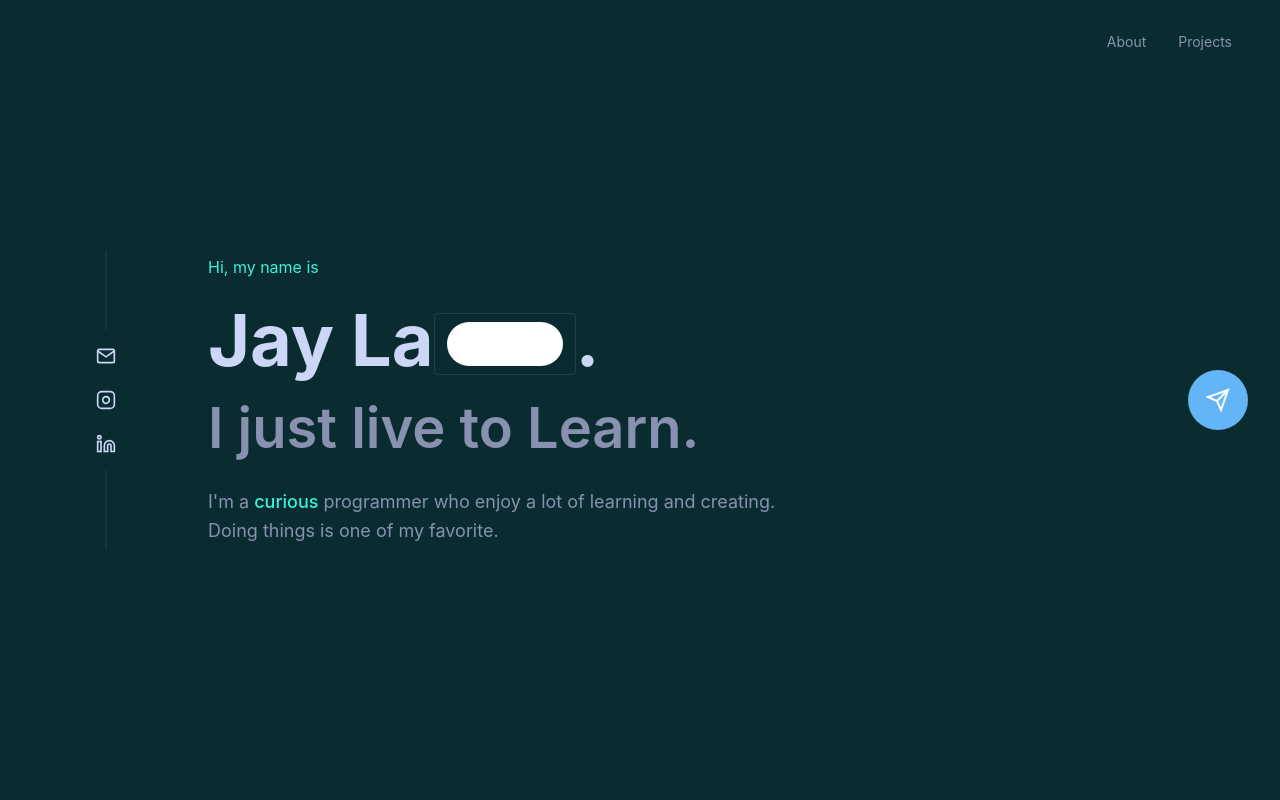
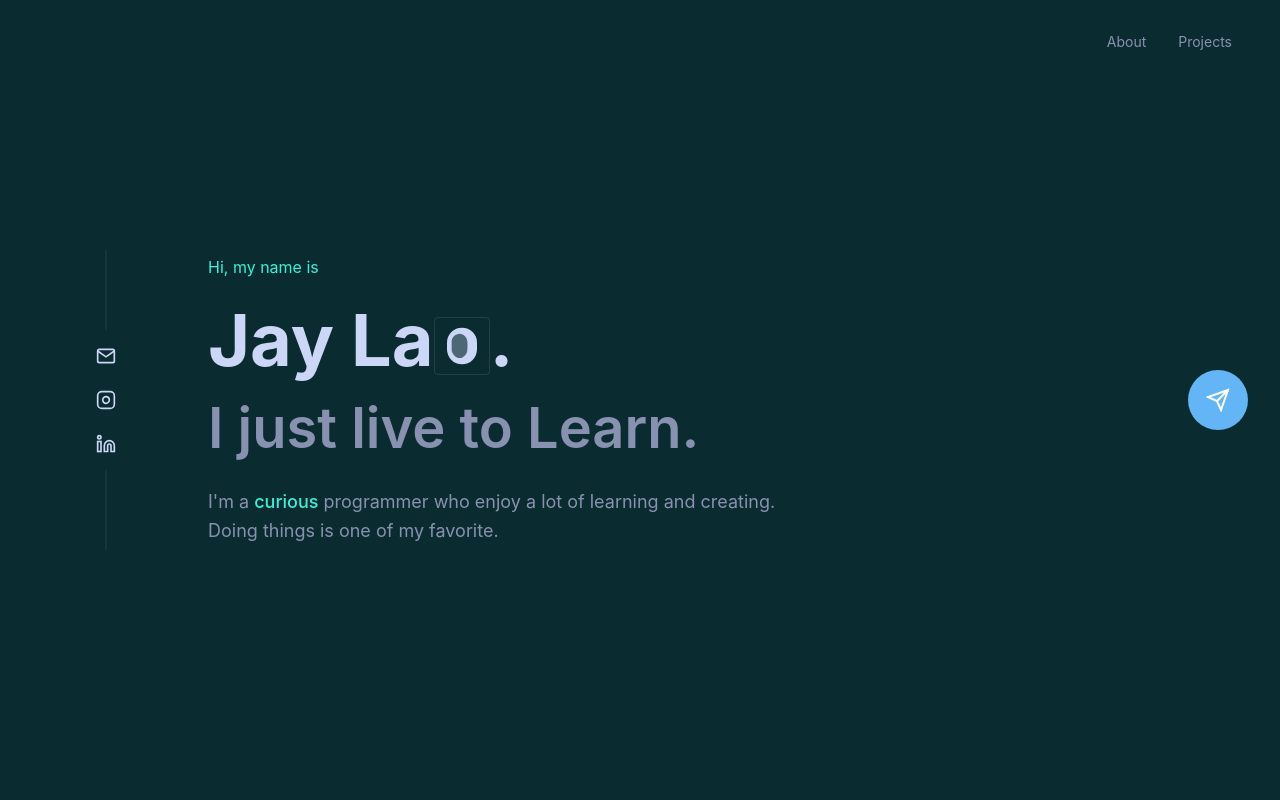
Before and after one commit to JayLao27/m-portfolio, a React (Vite) app: page / in a window 1280 px wide. Shown: the top 800 px of the page. Built offline with nearby package versions, Linux system fonts and the light colour scheme.

Commit message:
modify: icon

```diff
--- a/src/components/Icons.tsx
+++ b/src/components/Icons.tsx
@@ -61,11 +61,10 @@ export const ContactIcon = ({ className = "w-6 h-6" }: { className?: string }) =
 )
 
 export const MoonIcon = ({ className = "w-6 h-6" }: { className?: string }) => (
-
-   <svg width="116" height="44" viewBox="0 0 116 44" fill="none" xmlns="http://www.w3.org/2000/svg">
-   <rect width="116" height="44" rx="22" fill="white"/>
-    </svg>
-
+<svg width="30" height="40" viewBox="0 0 45 55" fill="none" xmlns="http://www.w3.org/2000/svg">
+<rect width="45" height="55" rx="22.5" fill="#CCD6F6"/>
+<path opacity="0.65" d="M19 9C25.0751 9 30.5 14.9249 30.5 21L30.5225 21.2699C30.8403 25.0833 30.8403 28.9167 30.5225 32.7301L30.5 33C30.5 39.5 24.6711 45.5 19 45.5C12.9249 45.5 7 38.5 7 33V27V20.5C7 14.4249 12.9249 9 19 9Z" fill="#0A2B2F"/>
+</svg>
 
 
 )
```
